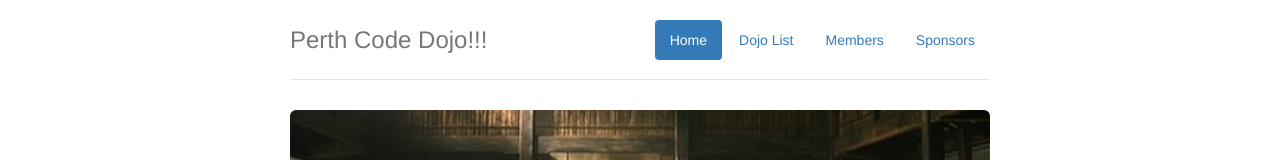
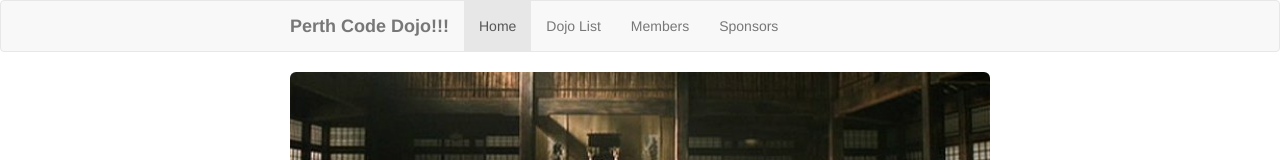
Before and after one commit to burlistic/perth-code-dojo-7-html5-bootstrap, a website: page app/index.html in a window 1280 px wide. Shown: the top 160 px of the page. Drawn offline with nearby package versions, Linux system fonts and the light colour scheme; files that its build step writes are made by us from their sources.

Commit message:
Changes before my laptop dies........

```diff
--- a/app/index.html
+++ b/app/index.html
@@ -15,6 +15,7 @@
     <!-- build:css(.tmp) styles/main.css -->
     <link rel="stylesheet" href="styles/main.css">
     <!-- endbuild -->
+    <script src="/bower_components/bootstrap/dist/bootstrap.min.js"></script>
     <!-- build:js scripts/vendor/modernizr.js -->
     <script src="/bower_components/modernizr/modernizr.js"></script>
     <!-- endbuild -->
@@ -25,17 +26,30 @@
       <p class="browsehappy">You are using an <strong>outdated</strong> browser. Please <a href="http://browsehappy.com/">upgrade your browser</a> to improve your experience.</p>
     <![endif]-->
 
+    <div class="navbar navbar-default">
+      <div class="container">
+        <div class="navbar-header">
+          <button type="button" class="navbar-toggle collapsed" data-toggle="navbar-its-cool">
+            <span class="icon-bar"></span>
+            <span class="icon-bar"></span>
+            <span class="icon-bar"></span>
+          </button>
+
+          <strong class="navbar-brand">Perth Code Dojo!!!</strong>
+        </div>
+
+        <div class="collapse navbar-collapse" id="navbar-its-cool">
+          <ul class="nav navbar-nav">
+            <li class="active"><a href="#">Home</a></li>
+            <li><a href="#">Dojo List</a></li>
+            <li><a href="members.html">Members</a></li>
+            <li><a href="#">Sponsors</a></li>
+          </ul>
+        </div>
+      </div>
+    </div>
 
     <div class="container">
-      <div class="header">
-        <ul class="nav nav-pills pull-right">
-          <li class="active"><a href="#">Home</a></li>
-          <li><a href="#">Dojo List</a></li>
-          <li><a href="members.html">Members</a></li>
-          <li><a href="#">Sponsors</a></li>
-        </ul>
-        <h3 class="text-muted">Perth Code Dojo!!!</h3>
-      </div>
 
       <div class="jumbotron">
         <h1><marquee>Get ready to code!</marquee></h1>
--- a/app/styles/main.css
+++ b/app/styles/main.css
@@ -7,7 +7,6 @@
 
 /* Space out content a bit */
 body {
-  padding-top: 20px;
   padding-bottom: 20px;
 }
 
```
